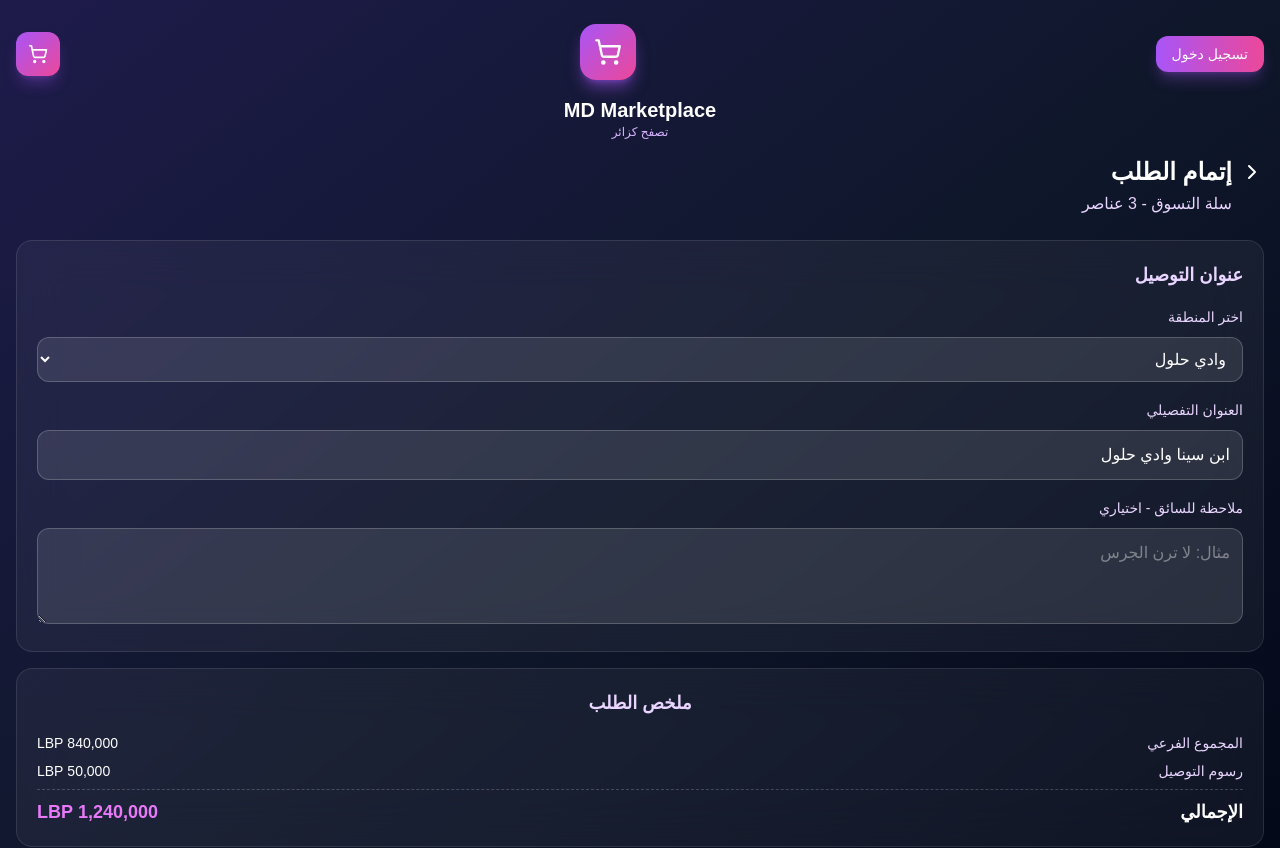
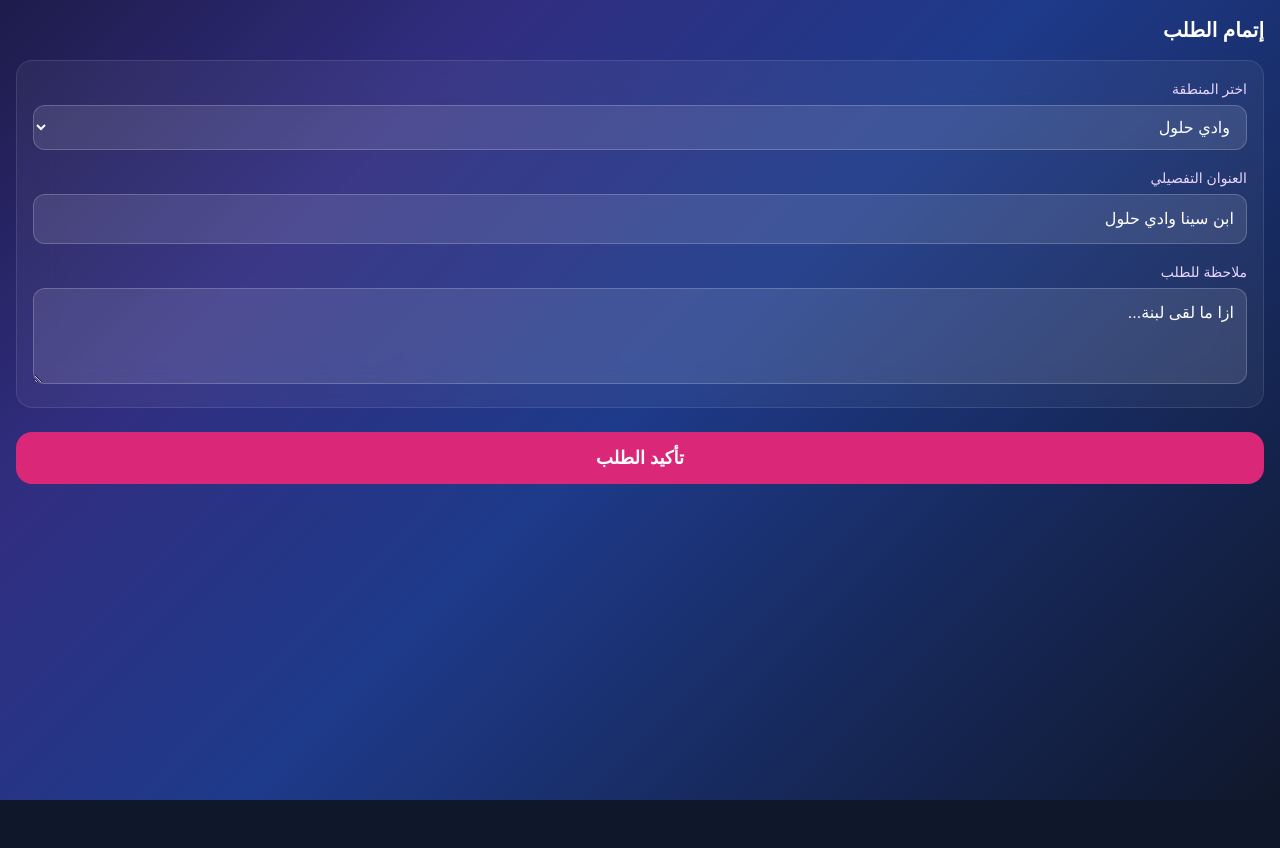
Before and after one commit to mjahto18-ui/MD-Marketplace, a Next.js app: page /checkout in a window 1280 px wide. Shown: the top 848 px of the page. After the commit the page ends 800 px from the top, so only its background shows below. Built offline with nearby package versions, Linux system fonts and the light colour scheme.

Commit message:
Update page.js

```diff
--- a/app/checkout/page.js
+++ b/app/checkout/page.js
@@ -1,72 +1,49 @@
 'use client';
 import { useState } from 'react';
 import { useRouter } from 'next/navigation';
-import { ShoppingCart, ChevronRight } from 'lucide-react'; // بدك تنزل lucide-react
 
 export default function CheckoutPage() {
   const router = useRouter();
+
+  // نفس الحقول اللي كانو ثابتين بالقديم
   const [areaID, setAreaID] = useState("fad82d73");
   const [deliveryAddress, setDeliveryAddress] = useState("ابن سينا وادي حلول");
-  const [note, setNote] = useState("");
-  const [loading, setLoading] = useState(false);
+  const [note, setNote] = useState("ازا ما لقى لبنة...");
 
   const handleConfirm = async () => {
-    if(!deliveryAddress.trim()) return alert('اكتب العنوان التفصيلي');
-    setLoading(true);
-    // ... منطق التشيك اوت تبعك
+    const res = await fetch('/api/checkout', {
+      method: 'POST',
+      headers: { 'Content-Type': 'application/json' },
+      body: JSON.stringify({
+        customerID: "5482cbf7",   // نفس القديم
+        areaID,
+        deliveryAddress,
+        note
+      })
+    });
+
+    const data = await res.json();
+
+    if (data.success) {
+      router.push(`/order-success?id=${data.request_id}`);
+    } else {
+      alert('صار خطأ');
+    }
   };
 
   return (
-    <div className="min-h-screen bg-gradient-to-br from-indigo-950 via-slate-900 to-slate-950 text-white" style={{ direction: 'rtl' }}>
+    <div className="min-h-screen gradient-bg p-4 text-white" style={{ direction: 'rtl' }}>
 
-      {/* الهيدر تبع MD - بيطلع بكل الصفحات */}
-      <header className="px-4 pt-6 pb-4">
-        <div className="flex items-center justify-between mb-3">
-          {/* زر تسجيل دخول */}
-          <button className="bg-gradient-to-r from-purple-500 to-pink-500 px-4 py-2 rounded-xl text-sm font-medium shadow-lg shadow-purple-500/30">
-            تسجيل دخول
-          </button>
+      <h1 className="text-xl font-bold mb-4">إتمام الطلب</h1>
 
-          {/* اللوجو بالنص */}
-          <div className="flex flex-col items-center">
-            <div className="w-14 h-14 bg-gradient-to-br from-purple-500 to-pink-500 rounded-2xl flex items-center justify-center shadow-lg shadow-purple-500/50 mb-1">
-              <ShoppingCart className="w-7 h-7 text-white" />
-            </div>
-          </div>
+      <div className="glass p-4 rounded-2xl border border-white/10 flex flex-col gap-4">
 
-          {/* ايقونة السلة */}
-          <button className="bg-gradient-to-br from-purple-500 to-pink-500 p-3 rounded-xl shadow-lg shadow-purple-500/30">
-            <ShoppingCart className="w-5 h-5 text-white" />
-          </button>
-        </div>
-
-        {/* اسم المتجر */}
-        <div className="text-center">
-          <h1 className="text-xl font-bold">MD Marketplace</h1>
-          <p className="text-xs text-purple-300">تصفح كزائر</p>
-        </div>
-      </header>
-
-      {/* محتوى الصفحة */}
-      <div className="px-4 pb-6">
-        {/* عنوان الصفحة + زر رجوع */}
-        <div className="flex items-center gap-2 mb-1">
-          <ChevronRight className="w-6 h-6" />
-          <h2 className="text-2xl font-bold">إتمام الطلب</h2>
-        </div>
-        <p className="text-purple-200 mb-6 mr-8">سلة التسوق - 3 عناصر</p>
-
-        {/* كرت العنوان */}
-        <div className="bg-white/5 backdrop-blur-xl p-5 rounded-2xl border border-white/10 mb-4">
-          <h3 className="text-lg font-bold mb-4 text-purple-200">عنوان التوصيل</h3>
-
-          <div className="space-y-4">
         <div>
           <label className="text-sm text-purple-200">اختر المنطقة</label>
           <select
             value={areaID}
             onChange={(e) => setAreaID(e.target.value)}
-                className="w-full mt-2 bg-white/10 border border-white/20 rounded-xl p-3 text-white focus:border-purple-500 focus:ring-2 focus:ring-purple-500/50 outline-none"
+            className="w-full mt-1 bg-white/10 border border-white/20 rounded-xl p-3 text-white"
           >
             <option value="fad82d73">وادي حلول</option>
             <option value="a8d92f11">المنارة</option>
@@ -78,58 +55,30 @@ export default function CheckoutPage() {
           <label className="text-sm text-purple-200">العنوان التفصيلي</label>
           <input
             type="text"
-                placeholder="اسم الشارع، البناية، الطابق..."
             value={deliveryAddress}
             onChange={(e) => setDeliveryAddress(e.target.value)}
-                className="w-full mt-2 bg-white/10 border border-white/20 rounded-xl p-3 text-white placeholder:text-white/40 focus:border-purple-500 focus:ring-2 focus:ring-purple-500/50 outline-none"
+            className="w-full mt-1 bg-white/10 border border-white/20 rounded-xl p-3 text-white"
           />
         </div>
 
         <div>
-              <label className="text-sm text-purple-200">ملاحظة للسائق - اختياري</label>
+          <label className="text-sm text-purple-200">ملاحظة للطلب</label>
           <textarea
-                placeholder="مثال: لا ترن الجرس"
             value={note}
             onChange={(e) => setNote(e.target.value)}
-                className="w-full mt-2 bg-white/10 border border-white/20 rounded-xl p-3 text-white h-24 placeholder:text-white/40 focus:border-purple-500 focus:ring-2 focus:ring-purple-500/50 outline-none"
+            className="w-full mt-1 bg-white/10 border border-white/20 rounded-xl p-3 text-white h-24"
           />
         </div>
-          </div>
+
       </div>
 
-        {/* ملخص الطلب */}
-        <div className="bg-white/5 backdrop-blur-xl p-5 rounded-2xl border border-white/10 mb-6">
-          <h3 className="text-lg font-bold mb-4 text-center text-purple-200">ملخص الطلب</h3>
-          <div className="space-y-2 text-sm">
-            <div className="flex justify-between">
-              <span className="text-purple-200">المجموع الفرعي</span>
-              <span>840,000 LBP</span>
-            </div>
-            <div className="flex justify-between">
-              <span className="text-purple-200">رسوم التوصيل</span>
-              <span>50,000 LBP</span>
-            </div>
-            <div className="border-t border-dashed border-white/20 my-3"></div>
-            <div className="flex justify-between text-lg font-bold">
-              <span>الإجمالي</span>
-              <span className="text-fuchsia-400">1,240,000 LBP</span>
-            </div>
-          </div>
-        </div>
-
-        {/* زر التأكيد */}
       <button
         onClick={handleConfirm}
-          disabled={loading}
-          className="w-full bg-gradient-to-r from-purple-500 to-pink-500 py-4 rounded-2xl text-white font-bold text-lg shadow-lg shadow-purple-500/50 disabled:opacity-50 active:scale-95 transition"
+        className="w-full bg-pink-600 py-3 rounded-2xl text-white font-bold text-lg mt-6"
       >
-          {loading ? 'جاري تأكيد الطلب...' : 'تأكيد الطلب 1,240,000 LBP'}
+        تأكيد الطلب
       </button>
 
-        <p className="text-center text-xs text-purple-300 mt-4">
-          بالمتابعة، أنت توافق على الشروط والأحكام
-        </p>
-      </div>
     </div>
   );
 }
```
Lines whose indentation alone changed are shown as unchanged.
